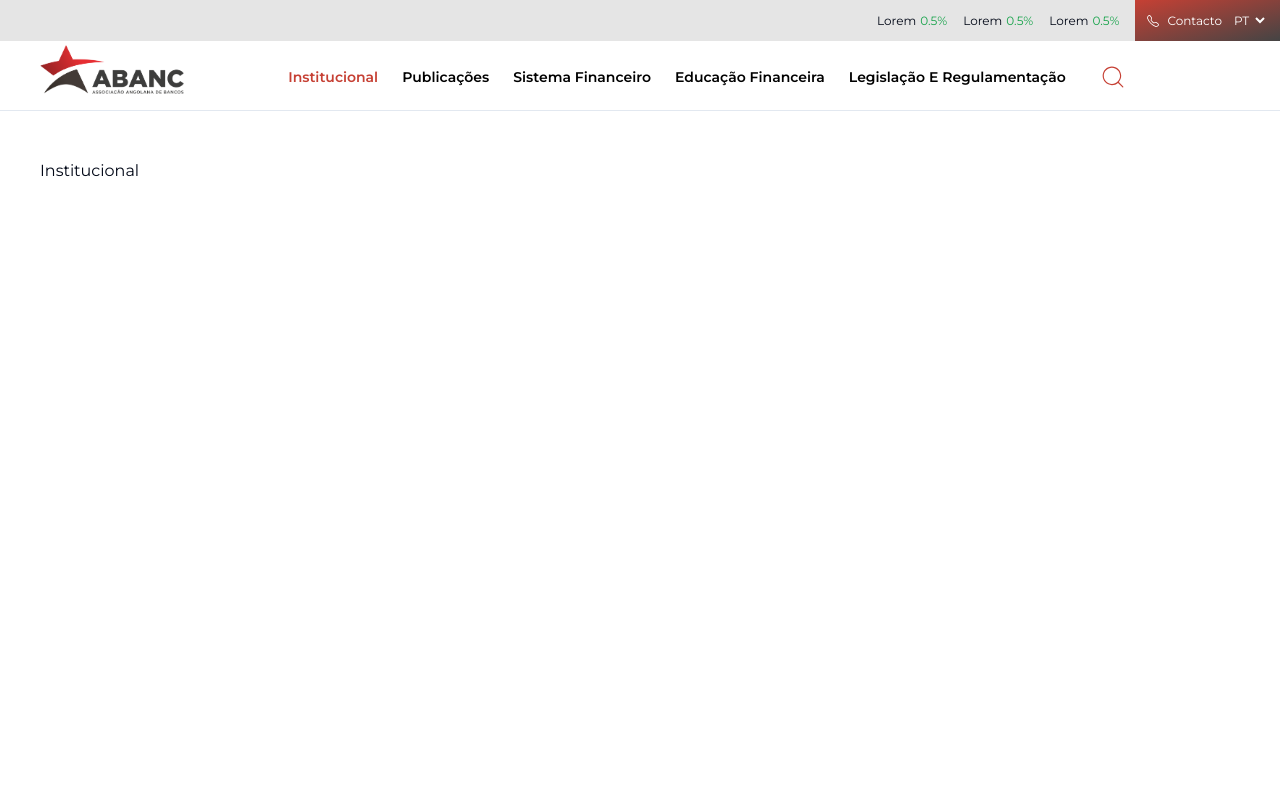
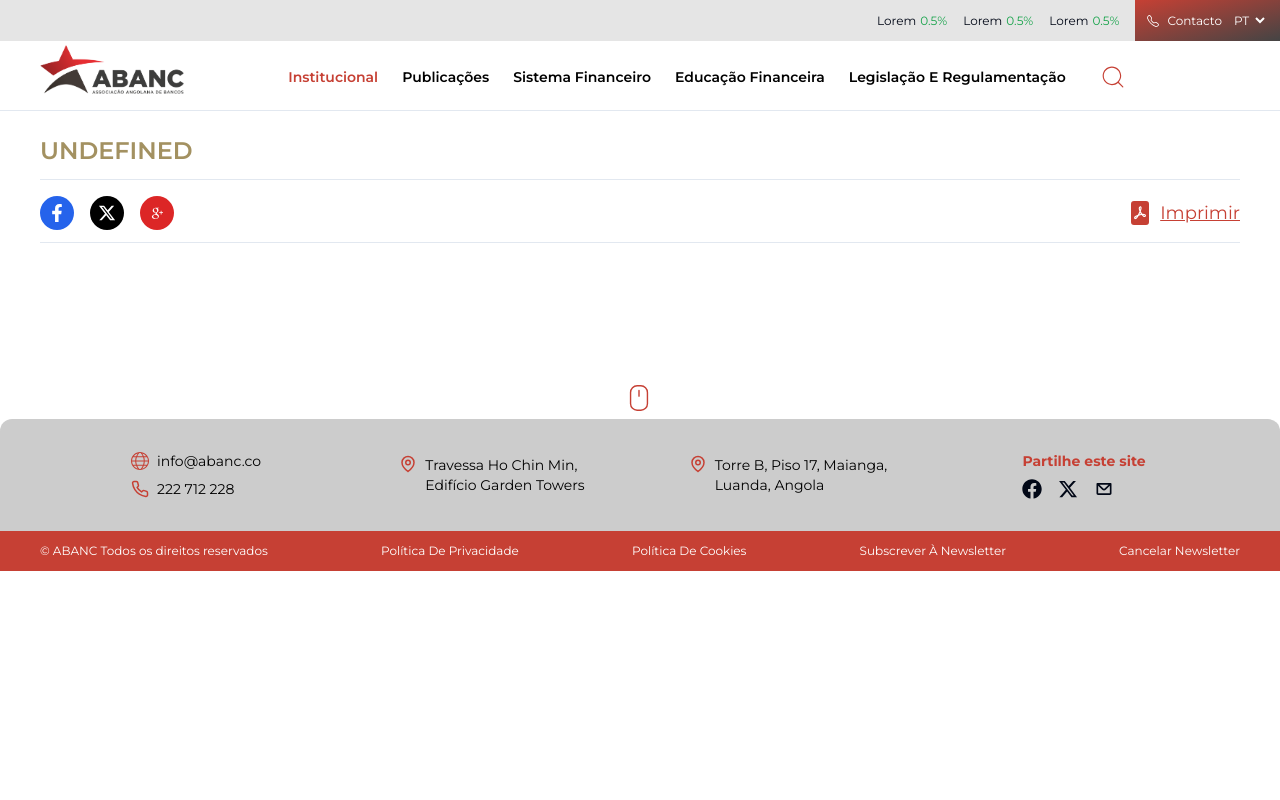
Before and after one commit to Paulods0/abanc, a React (Vite) app: page /institucional in a window 1280 px wide. Shown: the top 800 px of the page. Built offline with nearby package versions, Linux system fonts and the light colour scheme.

Commit message:
feat:new page - mission page...

```diff
--- a/src/App.tsx
+++ b/src/App.tsx
@@ -10,6 +10,8 @@ import PageInstitucional from "./pages/institucional/page-institucional"
 import NavHeader from "./components/navbar/nav-header"
 import PageNotFound from "./pages/page-not-found"
 import ReportPage from "./pages/publicacoes/report-page"
+import PageMission from "./pages/institucional/page-mission"
+import PagesWrapper from "./components/pages-wrapper"
 // import { lazy, Suspense } from "react"
 
 // const HomePage = lazy(() => import("./pages/home/home-page"))
@@ -25,25 +27,36 @@ function App() {
         <Navbar />
         <Routes>
           <Route path="/" element={<HomePage />} />
-          <Route path="/institucional" element={<PageInstitucional />} />
 
-          <Route path="/publicações" element={<PagePublicacoes />}>
-            <Route path="relatorios" element={<ReportPage />} />
+          <Route path="/" element={<PagesWrapper />}>
+
+
+            <Route path="institucional/" element={<PageInstitucional />}>
+              <Route path="missão-e-objecto-social" element={<PageMission />} />
+            </Route>
+
+            <Route path="publicações/" element={<PagePublicacoes />}>
+              <Route path="relatórios" element={<ReportPage />} />
             </Route>
 
             <Route
               path="/sistema-financeiro"
               element={<PageSistemaFinanceiro />}
             />
+
             <Route
               path="/legislação-e-regulamentação"
               element={<PageLegislacao />}
             />
+
             <Route
               path="/educação-financeira"
               element={<PageEducacaoFinanceira />}
             />
+
             <Route path="/*" element={<PageNotFound />} />
+
+          </Route>
         </Routes>
       </main>
       <Footer />
--- a/src/components/navbar/drop-down-navbar.tsx
+++ b/src/components/navbar/drop-down-navbar.tsx
@@ -1,8 +1,11 @@
 import { motion } from "framer-motion"
 import { Link } from "react-router-dom"
-
+type LinkProps = {
+  link: string
+  label: string
+}
 type Props = {
-  link: string[]
+  link: { path: string; label: string; links: LinkProps[] }
 }
 
 const DropDownNavbar = ({ link }: Props) => {
@@ -16,14 +19,17 @@ const DropDownNavbar = ({ link }: Props) => {
       transition={{ ease: "easeInOut", duration: 0.2 }}
       className="absolute left-0 top-5 gap-2 flex-col w-[250px] group-hover:flex hidden py-2 px-6 rounded-lg bg-white shadow-md"
     >
-      {link.map((li, i) => (
+      {link.links.map((li, i) => (
         <motion.li
-          className={`${i !== link.length - 1 ? "border-b" : ""} w-auto`}
+          className={`${i !== link.links.length - 1 ? "border-b" : ""} w-auto h-auto py-1`}
           whileHover={{ color: "#c64034" }}
           key={i}
         >
-          <Link className="capitalize text-sm" to={`/${handleNavigate(li)}`}>
-            {li}
+          <Link
+            className="capitalize text-sm line-clamp-2"
+            to={`${link.path}/${handleNavigate(li.link)}`}
+          >
+            {li.label}
           </Link>
         </motion.li>
       ))}
--- /dev/null
+++ b/src/components/pages-wrapper.tsx
@@ -0,0 +1,73 @@
+import { Outlet, useLocation } from "react-router-dom"
+import { FaXTwitter } from "react-icons/fa6"
+import { TiSocialGooglePlus } from "react-icons/ti"
+import { Link } from "react-router-dom"
+import { BsFilePdfFill } from "react-icons/bs"
+import { FaFacebookF } from "react-icons/fa"
+import Container from "./container"
+
+const SOCIAL_MEDIAS = [
+  {
+    icon: <FaFacebookF />,
+    link: "https://www.facebook.com/",
+    color: "bg-blue-600 text-white",
+  },
+  {
+    icon: <FaXTwitter />,
+    link: "https://x.com/",
+    color: "bg-black text-white",
+  },
+  {
+    icon: <TiSocialGooglePlus />,
+    link: "https://www.google.co.ao/?hl=pt",
+    color: "bg-red-600 text-white",
+  },
+]
+
+const PagesWrapper = () => {
+  const location = useLocation().pathname
+  const urlDecoded = decodeURIComponent(location.split("/")[2])
+  const currentURL = urlDecoded.replace(/-/g, " ")
+
+  return (
+    <Container className="flex flex-col pt-6 pb-12">
+      <div className="flex flex-col w-full">
+        <h1 className="text-[#A39161] border-b pb-3 uppercase text-lg md:text-xl lg:text-2xl font-semibold">
+          {currentURL}
+        </h1>
+
+        <div className="w-full border-b pb-3 flex mt-4 justify-between items-center">
+          <div className="flex items-center gap-4">
+            {SOCIAL_MEDIAS.map((link, indx) => (
+              <Link
+                key={indx}
+                className={`text-lg p-2 rounded-full ${link.color}`}
+                to={link.link}
+              >
+                {link.icon}
+              </Link>
+            ))}
+          </div>
+
+          <div className="flex items-center text-vermelho gap-2 text-lg">
+            <span className="text-2xl">
+              <BsFilePdfFill />
+            </span>
+            <a
+              href="/ABANC-PDF.pdf"
+              download
+              target="_blank"
+              className="underline capitalize"
+            >
+              imprimir
+            </a>
+          </div>
+        </div>
+      </div>
+
+      <Outlet />
+    </Container>
+  )
+}
+
+export default PagesWrapper
--- a/src/constants.ts
+++ b/src/constants.ts
@@ -57,39 +57,112 @@ export const NAV_LINKS = [
     path: "/institucional",
     label: "institucional",
     links: [
-      "órgãos sociais",
-      "missão e objecto social",
-      "associados",
-      "estrutura organizacional",
-      "estatutos e código de conduta",
-      "relatório e contas",
-      "parcerias",
-      "histórias",
-      "sala de imprensa",
-      "formação",
-      "links úteis",
-      "ficha técnica",
-      "modelo de governamentação e de actuação",
+      {
+        link: "orgãos-sociais",
+        label: "órgãos sociais",
+      },
+      {
+        link: "missão-e-objecto-social",
+        label: "missão e objecto social",
+      },
+      {
+        link: "associados",
+        label: "associados",
+      },
+      {
+        link: "estrutura-organizacional",
+        label: "estrutura organizacional",
+      },
+      {
+        link: "estatutos-e-código-de-conduta",
+        label: "estatutos e código de conduta",
+      },
+      {
+        link: "relatório-e-contas",
+        label: "relatório e contas",
+      },
+      {
+        link: "parcerias",
+        label: "parcerias",
+      },
+      {
+        label: "histórias",
+        link: "histórias",
+      },
+      {
+        label: "sala de imprensa",
+        link: "sala-de-imprensa",
+      },
+      {
+        label: "formação",
+        link: "formação",
+      },
+      {
+        label: "links úteis",
+        link: "links-úteis",
+      },
+      {
+        label: "ficha técnica",
+        link: "ficha-técnica",
+      },
+      {
+        label: "modelo de governamentação e de actuação",
+        link: "modelo-de-governamentação-e-de-actuação",
+      },
     ],
   },
 
   {
     path: "/publicações",
     label: "publicações",
-    links: ["relatorios", "estatísticas", "textos e apresentações"],
+    links: [
+      {
+        label: "relatórios",
+        link: "relatórios",
+      },
+      {
+        label: "estatísticas",
+        link: "estatísticas",
+      },
+      {
+        label: "textos e apresentações",
+        link: "textos-e-apresentações",
+      },
+    ],
   },
 
   {
     path: "/sistema-financeiro",
     label: "sistema financeiro",
     links: [
-      "evolução histórica",
-      "modelo do sistema financeiro",
-      "supervisão do sistema financeiro",
-      "sistema de pagamentos de angola",
-      "rede bancária em angola",
-      "lista de municípios e províncias",
-      "instituições bancárias autorizadas",
+      {
+        label: "evolução histórica",
+        link: "evolução-histórica",
+      },
+      {
+        label: "modelo do sistema financeiro",
+        link: "modelo-do-sistema-financeiro",
+      },
+      {
+        label: "supervisão do sistema financeiro",
+        link: "supervisão-do-sistema-financeiro",
+      },
+      {
+        label: "sistema de pagamentos de angola",
+        link: "sistema-de-pagamentos-de-angola",
+      },
+      {
+        label: "rede bancária em angola",
+        link: "rede-bancária-em-angola",
+      },
+      {
+        label: "lista de municípios e províncias",
+        link: "lista-de-municípios-e-províncias",
+      },
+      {
+        label: "instituições bancárias autorizadas",
+        link: "instituições-bancárias-autorizadas",
+      },
     ],
   },
 
@@ -97,10 +170,22 @@ export const NAV_LINKS = [
     path: "/educação-financeira",
     label: "educação financeira",
     links: [
-      "conhecer a banca",
-      "segurança nas transações bancárias",
-      "poupança",
-      "glossário",
+      {
+        label: "conhecer a banca",
+        link: "conhecer-a-banca",
+      },
+      {
+        label: "segurança nas transações bancárias",
+        link: "segurança-nas-transções-bancárias",
+      },
+      {
+        label: "poupanca",
+        link: "poupança",
+      },
+      {
+        label: "glossário",
+        link: "glossário",
+      },
     ],
   },
 
@@ -108,9 +193,20 @@ export const NAV_LINKS = [
     path: "/legislação-e-regulamentação",
     label: "legislação e regulamentação",
     links: [
-      "combate ao branquemento de capitais e financiamento do terrorismo",
-      "legislação cambial",
-      "quadro regulamentar e legislativo",
+      {
+        label:
+          "combate ao branquemento de capitais e financiamento do terrorismo",
+        link: "combate-ao-branquemento-de-capitais-e-financiamento-do-terrorismo",
+      },
+      {
+        label: "legislação cambial",
+        link: "legislação-cambial",
+      },
+
+      {
+        label: "quadro regulamentar e legislativo",
+        link: "quadro-regulamentar-e-legislativo",
+      },
     ],
   },
 ]
--- a/src/pages/institucional/page-institucional.tsx
+++ b/src/pages/institucional/page-institucional.tsx
@@ -1,10 +1,14 @@
 import Container from "@/components/container"
+import FadeIn from "@/components/motion/fade-in"
+import { Outlet } from "react-router-dom"
 
 const PageInstitucional = () => {
   return (
-    <main className="w-full h-screen lg:px-6 flex mb-20 mt-12 flex-col">
+    <main className="w-full lg:px-6 flex mb-20 mt-12 flex-col">
       <Container>
-        <p>Institucional</p>
+        <FadeIn>
+          <Outlet />
+        </FadeIn>
       </Container>
     </main>
   )
--- /dev/null
+++ b/src/pages/institucional/page-mission.tsx
@@ -0,0 +1,72 @@
+const texts = [
+  "Representar e defender os interesses dos associados, bem como desenvolver relações de cordialidade entre os mesmos, com vista à defesa e fortalecimento do sistema bancário;",
+
+  "Elaborar e divulgar estudos e pareceres sobre assuntos económicos, financeiros e técnicos de outra natureza, relacionados com a prática e o comércio bancário, de âmbito e interesse nacional ou regional;",
+
+  "Colaborar com outras associações empresariais nacionais ou estrangeiras;",
+
+  "  Representar as instituições financeiras bancárias, suas associadas, na negociação e celebração de convenções colectivas de trabalho;",
+
+  "  Prestar assistência técnica e jurídica aos seus associados, sempre que possível;",
+
+  "Colaborar com o Instituto de Formação Bancária e outras instituições de ensino, para a realização de acções de formação e de aperfeiçoamento profissional dirigidas à população bancária e outra de órgãos afins;",
+
+  "Promover junto dos poderes públicos medidas destinadas à racionalização do sistema bancário;",
+
+  "Promover acções no âmbito da protecção e segurança bancárias;",
+
+  "Intervir como árbitro ou designar peritos quando para tal for solicitada;",
+
+  "restar outros serviços e informações aos associados em áreas que integrem o seu objecto.",
+]
+
+const PageMission = () => {
+  return (
+    <main className="w-full flex lg:flex-row flex-col-reverse items-center lg:items-start gap-12">
+      <div className="flex flex-col">
+        <TextWrapper>
+          <h1 className="text-lg text-neutral-700 font-semibold">Missão</h1>
+          <p>
+            A Associação Angolana de Bancos tem a finalidade de representar os
+            seus associados junto das entidades responsáveis pela definição do
+            quadro regulamentar em que se desenvolve a actividade bancária e
+            pela elaboração da política económica, contribuindo, desse modo,
+            para melhorar a qualidade de serviço da banca e procurar, também,
+            desempenhar uma acção formativa e informativa, que conduza a um
+            melhor relacionamento entre a banca e os seus clientes.
+          </p>
+        </TextWrapper>
+
+        <TextWrapper>
+          <h1 className="text-lg text-neutral-700 font-semibold">
+            Objecto Social
+          </h1>
+          <ul className="list-disc text-base">
+            A ABANC tem por objecto promover e praticar todos os actos que
+            possam contribuir para o progresso técnico, económico e social das
+            actividades próprias dos associados e para a prossecução e defesa
+            dos interesses destes perante quaisquer entidades públicas ou
+            privadas, nacionais ou estrangeiras, e nomeadamente:
+            {texts.map((text, index) => (
+              <li className="ml-4  lg:ml-14 mt-4" key={index}>
+                {" "}
+                {text}
+              </li>
+            ))}
+          </ul>
+        </TextWrapper>
+      </div>
+
+      <img
+        src="/missao.jpg"
+        className="lg:aspect-square object-cover w-full h-full lg:size-64 lg:object-contain "
+      />
+    </main>
+  )
+}
+
+export default PageMission
+
+const TextWrapper = ({ children }: { children: React.ReactNode }) => {
+  return <div className="flex flex-col mb-8 text-justify">{children}</div>
+}
```
Also changed, not shown: src/components/navbar/nav-bar.tsx (+5 -5 lines), src/pages/publicacoes/page-publicacoes.tsx (+5 -4 lines), src/pages/publicacoes/report-page.tsx (+8 -58 lines), public/missao.jpg (added). Lines whose indentation alone changed are shown as unchanged.
